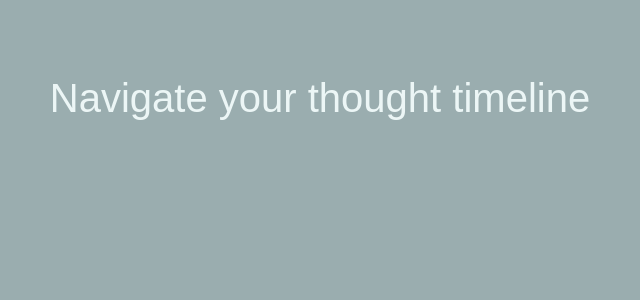
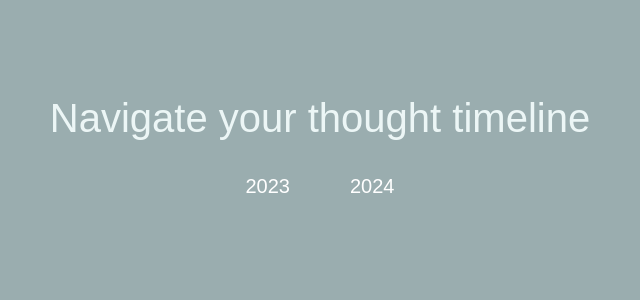
Before and after one commit to goku792002/yash-karan, a Flask app: page /calendar in a window 1280 px wide. Shown: the top 300 px of the page, without its empty margins (320-960 px from the left). Run offline with Flask 3, Linux system fonts and the light colour scheme; some libraries are stand-ins or nearby versions; some web fonts are replaced.

Commit message:
calendar working except popup needs to be designed

```diff
--- a/static/css/calendar.css
+++ b/static/css/calendar.css
@@ -42,8 +42,8 @@ body, html {
 }
 
 #headline {
-    position: absolute;
-    top: 10%; /* Adjust as necessary to place the text at the top */
+    position: relative;
+    margin-top: 100px; /* Adjust as necessary to place the text at the top */
     left: 50%;
     transform: translate(-50%, -10%);
     font-family: 'GT-America-Exp-Thin-Trial', sans-serif;
@@ -80,3 +80,26 @@ body, html {
     cursor: pointer;
     margin-top: 20px;
 }
+
+.year-buttons {
+    text-align: center;
+    margin-top: 20px;
+    display: flex;
+    justify-content: center;
+    gap: 20px;
+}
+
+.year-button {
+    background: none;
+    border: none;
+    font-family: 'GT-America-Exp-Thin-Trial', sans-serif;
+    color: white;
+    font-size: 20px;
+    padding: 10px 20px;
+    cursor: pointer;
+    outline: none;
+}
+
+.year-button:hover {
+    text-decoration: underline;
+}
--- a/static/js/calendar.js
+++ b/static/js/calendar.js
@@ -5,18 +5,18 @@ let selectedParticle = null;
 
 
 const months = [
-    { days: 31, even: false }, // January
-    { days: 28, even: true },  // February
-    { days: 31, even: false },  // March
-    { days: 30, even: true },  // April
-    { days: 31, even: false },  // May
-    { days: 30, even: true },  // June
-    { days: 31, even: false },  // July
-    { days: 31, even: true },  // August
-    { days: 30, even: false },  // September
-    { days: 31, even: true },  // October
-    { days: 30, even: false },  // November
-    { days: 31, even: true },  // Decemeber
+    { days: 31, even: false, name: 'Jan',alpha: 0, animate: false }, // January
+    { days: 28, even: true, name: 'Feb', alpha: 0, animate: false },  // February
+    { days: 31, even: false, name: 'Mar', alpha: 0, animate: false },  // March
+    { days: 30, even: true, name: 'Apr', alpha: 0, animate: false },  // April
+    { days: 31, even: false, name: 'May', alpha: 0, animate: false },  // May
+    { days: 30, even: true, name: 'Jun', alpha: 0, animate: false },  // June
+    { days: 31, even: false, name: 'Jul', alpha: 0, animate: false },  // July
+    { days: 31, even: true, name: 'Aug', alpha: 0, animate: false },  // August
+    { days: 30, even: false, name: 'Sep', alpha: 0, animate: false },  // September
+    { days: 31, even: true, name: 'Oct', alpha: 0, animate: false },  // October
+    { days: 30, even: false, name: 'Nov', alpha: 0, animate: false },  // November
+    { days: 31, even: true, name: 'Dec', alpha: 0, animate: false },  // Decemeber
 ];
 
 // Function to calculate the necessary canvas height
@@ -65,48 +65,122 @@ function setup() {
     let canvasHeight = calculateCanvasHeight(); // Function to determine the required height
     createCanvas(windowWidth, canvasHeight);
     textAlign(CENTER, CENTER);
+
+    const centerX = width / 2;
+    const centerY = (height / 2) - 100;
+    const radiusX = width * 0.4;
+    const radiusY = height * 0.3;
+    const angleStep = TWO_PI / 365;
+
     // Create particles for each day of the year
     for (let i = 0; i < 365; i++) {
-        let side = i % 2 === 0 ? 'right' : 'left';
-        let particle = new Particle(side);
-        // Assign initial positions here where width and height are known
-        particle.x = side === 'left' ? random(width * 0.1) : random(width * 0.9, width);
-        particle.y = random(height);
-        particle.targetX = particle.x; // Set the initial target position
+        let angle = angleStep * i;
+        let particle = new Particle(i); // Assume constructor now accepts an ID
+
+        // Assign initial positions based on an ellipse
+        particle.x = centerX + radiusX * cos(angle) + random(-10, 10);
+        particle.y = centerY + radiusY * sin(angle) + random(-10, 10);
+
+        // Initial target is the same as initial position
+        particle.targetX = particle.x;
         particle.targetY = particle.y;
+
         particles.push(particle);
     }
-  }
-
-
+}
 
 function windowResized() {
     let canvasHeight = calculateCanvasHeight();
     resizeCanvas(windowWidth, canvasHeight);
 }
 
+function showMonthTitles() {
+    textSize(16); // Set the text size
+    textAlign(LEFT, TOP); // Align text to the top left
+
+
+    for (let i = 0; i < months.length; i++) {
+        const month = months[i];
+
+        if (month.animate && month.alpha < 255) {
+            month.alpha += 5; // Increment the alpha for the fade-in effect
+        }
+
+        const cols = 7; // Assuming 7 columns for the days of the week
+        const cellWidth = width * 0.02;
+        const cellHeight = height * 0.03;
+        const startX = width * 0.3; // Starting X position, adjusted for 3 months per row
+        const startY = height * 0.2; // Starting Y position, adjusted to be under the headline
+        const blockSpacingX = width * 0.01; // Space between month blocks on X
+        const blockSpacingY = height * 0.03; // Space between month blocks on Y
+
+        let monthRow = Math.floor(i / 3); // Now dividing by 3 for three months per row
+        let monthCol = i % 3; // Modulo 3 for three months per row
+
+        // The month names should appear above the first row of particles
+        // If your text size is bigger or you want more space above the grid,
+        // you might need to subtract more from `y`.
+        let x =  -7 + startX + monthCol * (cols * cellWidth + blockSpacingX);
+        let y = -105 + startY + monthRow * (Math.ceil(months[0].days / cols) * cellHeight + blockSpacingY) - cellHeight ; // Adjust this if needed
+
+        // Animate the alpha for a fade-in effect
+        // if (month.alpha < 255) {
+        //     month.alpha += 1; // Control the fade-in speed here
+        // }
+
+        fill(255, 255, 255, month.alpha);
+        noStroke();
+        text(month.name, x, y);
+    }
+}
+
 function draw() {
     background('#9AADAF');
     particles.forEach(particle => {
+        // Update hover state for each particle
+        particle.isMouseOver();
+
+        // Move particle towards its target if the popup is not active or it is the selected particle
         if (!popupActive || particle === selectedParticle) {
             particle.moveToTarget();
         }
+
+        // Display each particle
         particle.display();
     });
 
+    // Handle the popup overlay if a popup is active
     if (popupActive) {
+        // Darken the background for the popup
+        // fill(0, 0, 0, 127);
+        // rect(0, 0, width, height);
+
+        // Redisplay the particles, ensuring interaction if not the selected one
         particles.forEach(particle => {
-            if (particle != selectedParticle) {
+            if (particle !== selectedParticle) {
                 particle.moveToTarget();
             }
             particle.display();
-        })
-        fill(0, 0, 0, 127);
-        rect(0, 0, width, height);
+        });
 
-        //selectedParticle.display();  // Ensure selected particle is visible on top of overlay
+        // Ensure selected particle is visible on top of overlay, if needed
+        if (selectedParticle) {
+            selectedParticle.display();
+        }
+    }
+
+    if (allParticlesArranged()) {
+        showMonthTitles();
+    } else {
+        // Optionally, when particles are not arranged, you could decrease the alpha to make them fade out.
+        months.forEach(month => {
+            if (month.alpha > 0) {
+                month.alpha -= 5; // Decrement for fade-out effect
+            }
+        });
     }
 }
+
 
 
 function hidePopup() {
@@ -154,3 +228,9 @@ function mouseMoved() {
         }
     }
   }
+
+function allParticlesArranged() {
+    // Return true if all particles are in their target positions
+    // This is a placeholder; you'll have to implement this based on your own logic
+    return particles.every(p => p.isArranged);
+}
--- a/templates/calendar.html
+++ b/templates/calendar.html
@@ -10,6 +10,10 @@
 </head>
 <body>
     <div id ="headline">Navigate your thought timeline</div>
+    <div class="year-buttons">
+        <button class="year-button" onclick="setYear(2023)">2023</button>
+        <button class="year-button" onclick="setYear(2024)">2024</button>
+    </div>
     <div id="popup" class="popup" style="display: none;">
         <div class="popup-content">
             <span id="popup-text">Day of Year: </span>
```
Also changed, not shown: static/js/particle.js (+101 -29 lines).
